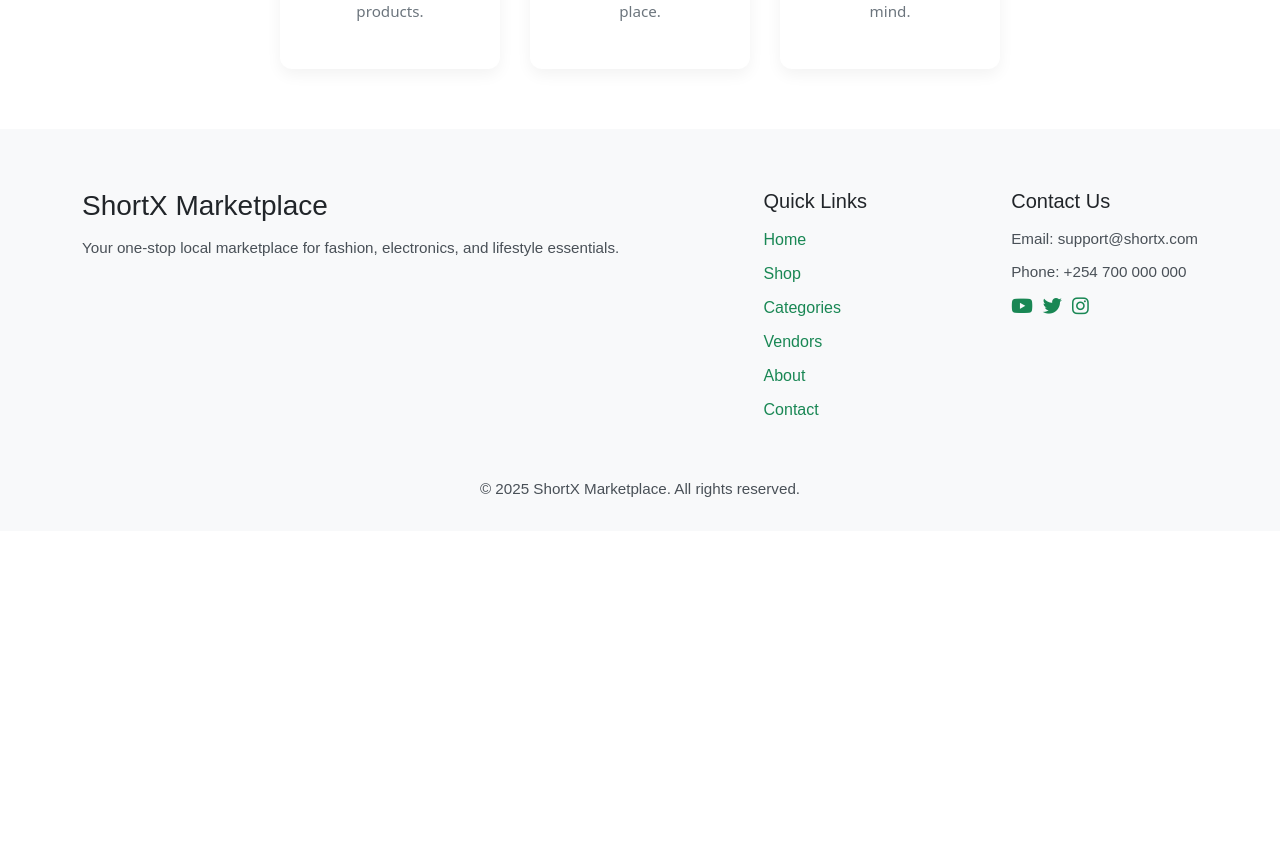
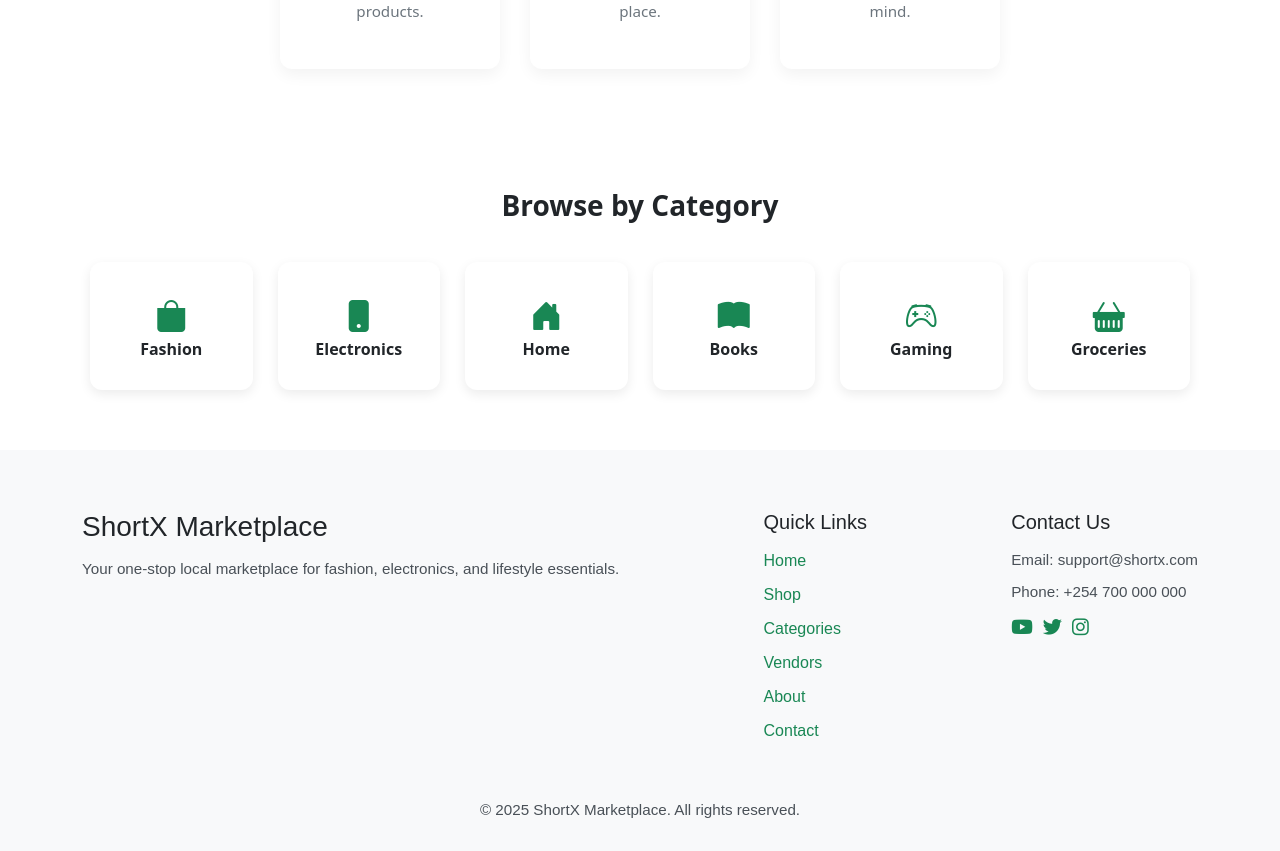
Before and after one commit to Marubi23/shortX, an Angular app: page / in a window 1280 px wide. Shown: the part 844-1695 px from the top of the page. Before the commit the page ends 1375 px from the top, so only its background shows below. Built offline with nearby package versions, Linux system fonts and the light colour scheme.

Commit message:
adding section

```diff
--- a/src/app/app.component.html
+++ b/src/app/app.component.html
@@ -10,7 +10,7 @@
       <ul class="navbar-nav ms-auto align-items-lg-center">
         <li class="nav-item"><a class="nav-link" routerLink="/" routerLinkActive="active" [routerLinkActiveOptions]="{ exact: true }">Home</a></li>
         <li class="nav-item"><a class="nav-link" routerLink="/shop" routerLinkActive="active">Shops</a></li>
-        <li class="nav-item"><a class="nav-link" routerLink="/categories" routerLinkActive="active">Categories</a></li>
+        <li class="nav-item"><a class="nav-link" routerLink="/categories" routerLinkActive="active">Products</a></li>
         <li class="nav-item"><a class="nav-link" routerLink="/vendors" routerLinkActive="active">Vendors</a></li>
         <li class="nav-item"><a class="nav-link" routerLink="/about" routerLinkActive="active">About</a></li>
         <li class="nav-item"><a class="nav-link" routerLink="/contact" routerLinkActive="active">Contact</a></li>
--- a/src/app/pages/home/home.component.css
+++ b/src/app/pages/home/home.component.css
@@ -176,6 +176,54 @@
 }
 
 /* ==========================
+   Browse by Category Section
+========================== */
+.browse-category {
+  text-align: center;
+  padding: 60px 20px;
+}
+
+.browse-category .section-title {
+  font-size: 28px;
+  font-weight: bold;
+  margin-bottom: 40px;
+  color: #212529;
+}
+
+.category-cards {
+  display: grid;
+  grid-template-columns: repeat(auto-fit, minmax(140px, 1fr));
+  gap: 25px;
+}
+
+.category-card {
+  background: #fff;
+  border-radius: 12px;
+  padding: 30px 20px;
+  box-shadow: 0 4px 12px rgba(0,0,0,0.08);
+  transition: all 0.3s ease;
+  cursor: pointer;
+}
+
+.category-card i {
+  font-size: 32px;
+  color: #198754;
+  margin-bottom: 12px;
+}
+
+.category-card h5 {
+  font-size: 16px;
+  font-weight: 600;
+  margin: 0;
+  color: #212529;
+}
+
+.category-card:hover {
+  transform: translateY(-6px);
+  box-shadow: 0 6px 18px rgba(0,0,0,0.12);
+}
+
+/* ==========================
    Footer Section
 ========================== */
 .footer-section {
--- a/src/app/pages/home/home.component.html
+++ b/src/app/pages/home/home.component.html
@@ -84,6 +84,46 @@
 </section>
 
 <!-- ==========================
+     Browse by Category Section
+========================== -->
+<section class="browse-category container">
+  <h2 class="section-title">Browse by Category</h2>
+  <div class="category-cards">
+
+    <div class="category-card">
+      <i class="bi bi-bag-fill"></i>
+      <h5>Fashion</h5>
+    </div>
+
+    <div class="category-card">
+      <i class="bi bi-phone-fill"></i>
+      <h5>Electronics</h5>
+    </div>
+
+    <div class="category-card">
+      <i class="bi bi-house-door-fill"></i>
+      <h5>Home</h5>
+    </div>
+
+    <div class="category-card">
+      <i class="bi bi-book-fill"></i>
+      <h5>Books</h5>
+    </div>
+
+    <div class="category-card">
+      <i class="bi bi-controller"></i>
+      <h5>Gaming</h5>
+    </div>
+
+    <div class="category-card">
+      <i class="bi bi-basket-fill"></i>
+      <h5>Groceries</h5>
+    </div>
+
+  </div>
+</section>
+
+<!-- ==========================
      Footer Section
 ========================== -->
 <footer class="footer-section">
```
